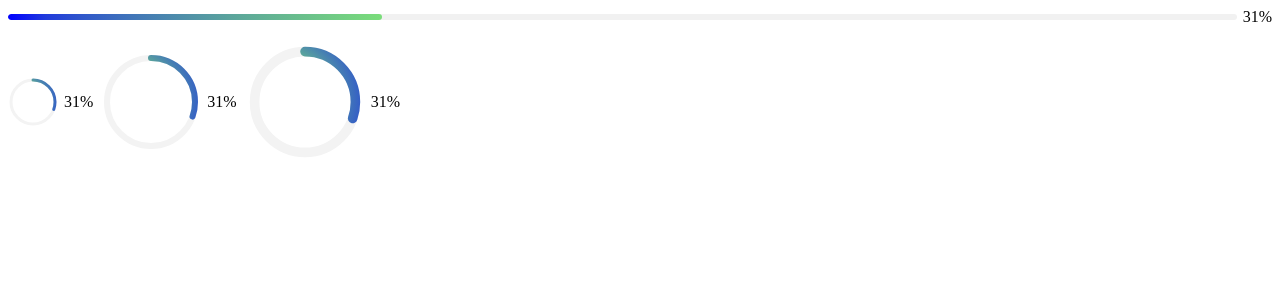
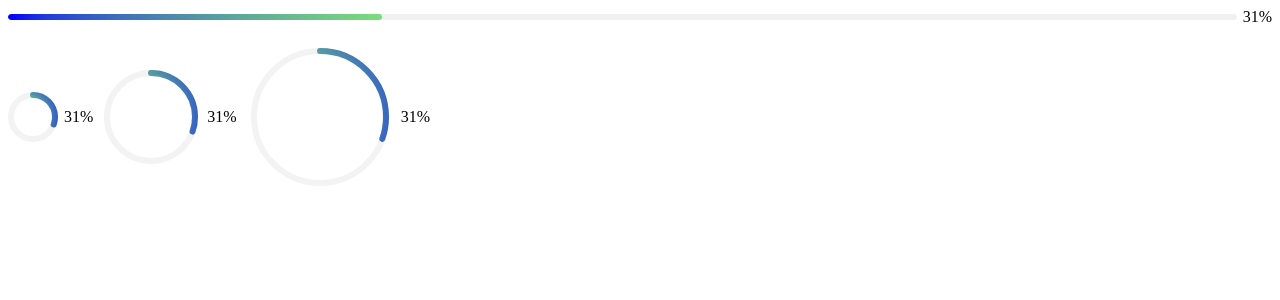
Before and after one commit to Nathan3303/nicelayout.vue, a Vue app: page / in a window 1280 px wide. Shown: the top 300 px of the page. Built offline with nearby package versions, Linux system fonts and the light colour scheme.

Commit message:
Make stroke-width be able to change with scale

```diff
--- a/src/App.vue
+++ b/src/App.vue
@@ -4,7 +4,7 @@
         <nl-div>
             <nl-progress type="circle" :percentage="percentage" :scale="0.5" />
             <nl-progress type="circle" :percentage="percentage" />
-            <nl-progress type="circle" :percentage="percentage" :scale="1.2" stroke-width="8px" />
+            <nl-progress type="circle" :percentage="percentage" :scale="1.5" />
         </nl-div>
     </div>
 </template>
--- a/src/components/NlProgress.vue
+++ b/src/components/NlProgress.vue
@@ -85,7 +85,7 @@ const props = defineProps({
     scale: {
         type: Number,
         default: 1,
-        validator: (v) => v >= 0,
+        validator: (v) => v >= 0.3,
     },
 });
 
@@ -95,7 +95,7 @@ const props = defineProps({
 const percentage = computed(() => props.percentage + "%");
 const size = computed(() => props.scale * 100 + "px");
 const radius = computed(() => (100 - parseInt(props.strokeWidth) * 2) / 2);
-const strokeWidth = computed(() => parseWidthAndHeight(props.strokeWidth));
+const strokeWidth = computed(() => parseWidthAndHeight(parseInt(props.strokeWidth) / props.scale));
 const strokeDashArray = computed(() => Math.ceil(Math.PI * 2 * radius.value));
 const strokeDashOffset = computed(() => Math.ceil((1 - props.percentage / 100) * strokeDashArray.value));
 const innerTextLeft = computed(() => (props.percentage <= 3 ? `calc(${strokeWidth.value} / 2)` : "none"));
```
